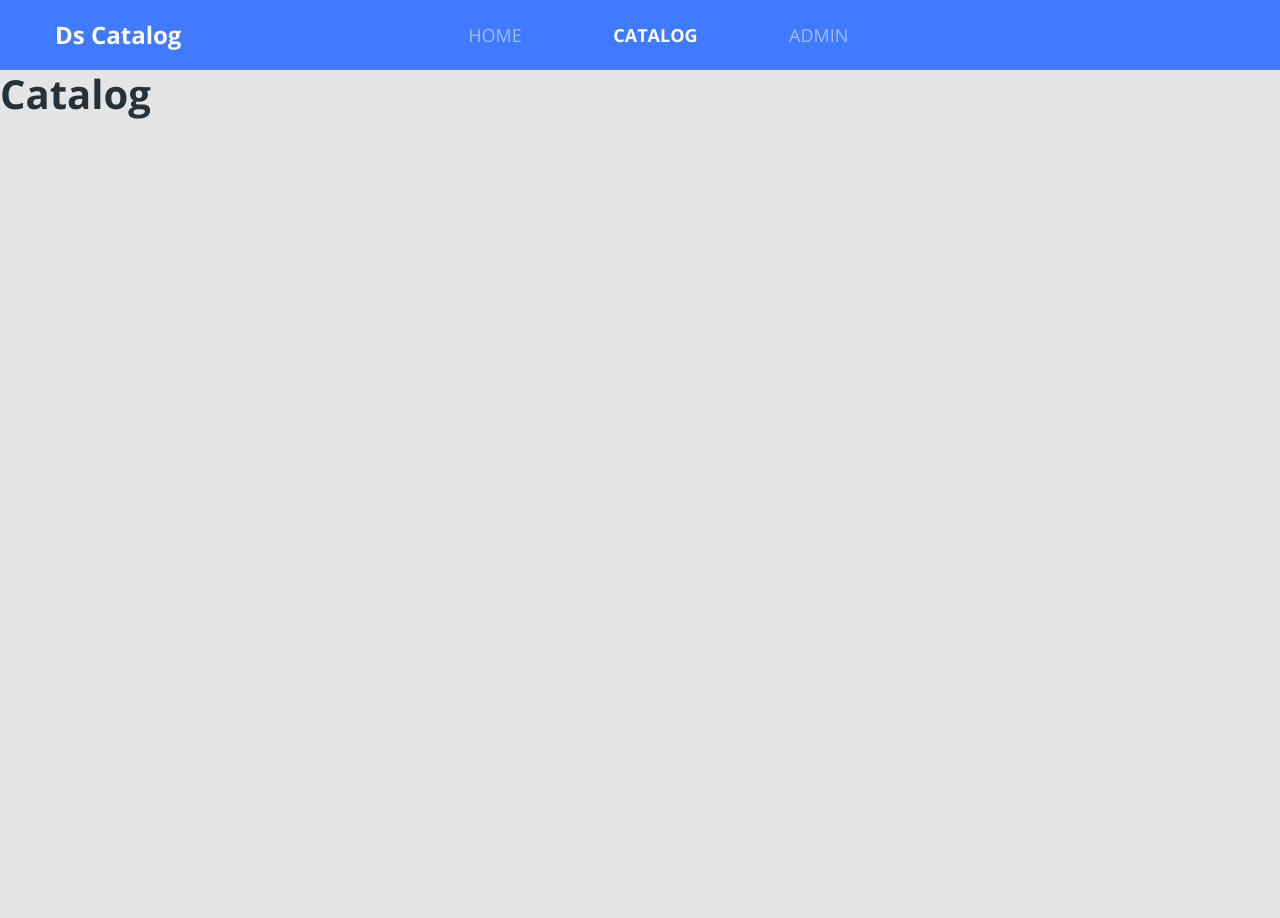
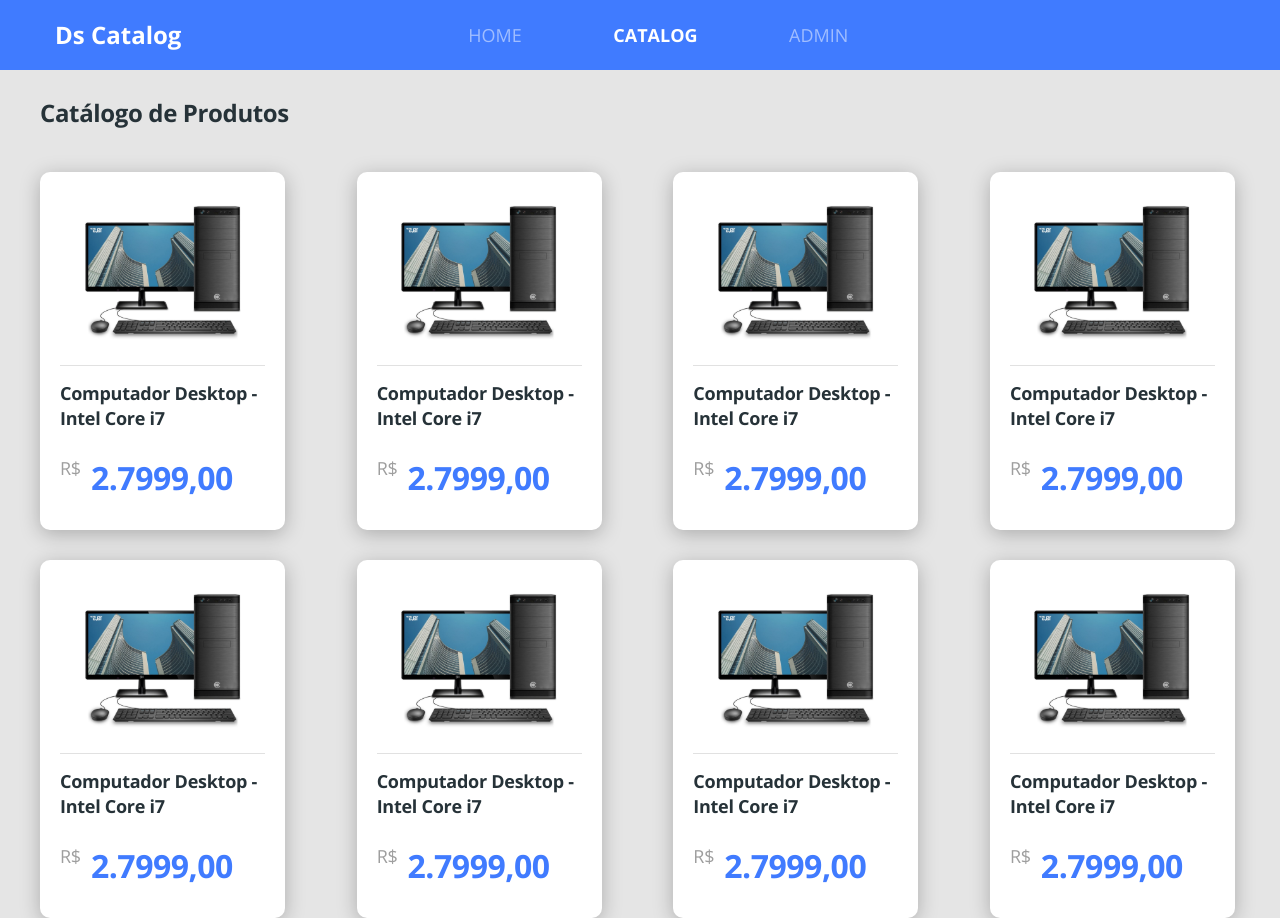
Before and after one commit to TiagoBorborema/dscatalog-bc, a React (Create React App) app in the folder front-web/: page /catalog in a window 1280 px wide. Before the commit the page ends 800 px from the top, so only its background shows below. Built offline with nearby package versions, Linux system fonts and the light colour scheme.

Commit message:
Finish Product listing layout

```diff
--- a/front-web/src/app.scss
+++ b/front-web/src/app.scss
@@ -21,3 +21,14 @@
       color:unset;
     }
   }
+
+.border-radius-10{
+  border-radius: 10px;
+}
+ .border-radius-20{
+  border-radius: 20px;
+}
+.card-base{
+  background: #fff;
+  box-shadow: 0px 4px 20px rgba(0, 0, 0, 0.25);
+}
--- a/front-web/src/core/components/Navbar/index.tsx
+++ b/front-web/src/core/components/Navbar/index.tsx
@@ -7,7 +7,7 @@
 
     <nav className="row bg-primary main-nav">
         <div className="col-2">
-            <Link to="l/" className="nav-logo-text">
+            <Link to="/" className="nav-logo-text">
             <h4>Ds Catalog</h4>
             </Link>
         </div>
--- /dev/null
+++ b/front-web/src/pages/Catalog/components/ProductCard/index.tsx
@@ -0,0 +1,19 @@
+import React from 'react';
+import './styles.scss';
+import {ReactComponent as ProductImage} from "../../../../core/assets/images/product.svg";
+
+const ProductCard = () => (
+    <div className="card-base border-radius-10 product-card">
+       <ProductImage />
+       <div className="product-info">
+        <h6 className="product-name">
+            Computador Desktop - Intel Core i7
+        </h6>
+        <div className="product-price-container">
+            <span className="product-currency">R$</span>
+            <h3 className="product-price">2.7999,00</h3>
+        </div>
+       </div>
+    </div>
+);
+export default ProductCard;
--- /dev/null
+++ b/front-web/src/pages/Catalog/components/ProductCard/styles.scss
@@ -0,0 +1,37 @@
+.product-card{
+    width: 245px;
+    padding: 20px 20px 30px 20px;
+    text-align: center;
+}
+
+.product-info{
+    border-top: 1px solid #E1E1E1;
+    text-align: left;
+    padding-top: 15px;
+    margin-top: 15px;
+}
+.product-name{
+    font-size: 18px;
+    line-height: 25px;
+    letter-spacing: -0.015em;
+}
+
+.product-price-container{
+    margin-top: 25px;
+    display: flex;
+}
+
+.product-currency{
+    font-size: 18px;
+    line-height: 25px;
+    letter-spacing: -0.015em;
+    color: #9E9E9E;
+}
+
+.product-price{
+    font-size: 32px;
+    line-height: 44px;
+    letter-spacing: -0.015em;
+    color: #407BFF;
+    margin-left: 10px;
+}
--- a/front-web/src/pages/Catalog/index.tsx
+++ b/front-web/src/pages/Catalog/index.tsx
@@ -1,10 +1,21 @@
 import React from 'react';
-
+import ProductCard from './components/ProductCard';
+import './styles.scss';
 const Catalog = () =>(
-    <div>
-        <h1>
-            Catalog
+    <div className="catalog-container">
+        <h1 className="catalog-title">
+            Catálogo de Produtos
         </h1>
+        <div className="catalog-products">
+          <ProductCard />
+          <ProductCard />
+          <ProductCard />
+          <ProductCard />
+          <ProductCard />
+          <ProductCard />
+          <ProductCard />
+          <ProductCard />
+        </div>
     </div>
 );
 export default Catalog;
--- /dev/null
+++ b/front-web/src/pages/Catalog/styles.scss
@@ -0,0 +1,19 @@
+.catalog-container{
+    margin-top: 26px;
+    padding-left: 40px;
+    padding-right: 40px;
+}
+
+.catalog-title{
+    font-size: 24px;
+    line-height: 33px;
+    letter-spacing: -0.015em;
+}
+
+.catalog-products{
+    margin-top: 43px;
+    display: grid;
+    grid-gap: 30px 20px;
+    grid-template-columns: repeat(auto-fit, 250px);
+    justify-content: space-between;
+}
--- a/front-web/src/pages/Home/index.tsx
+++ b/front-web/src/pages/Home/index.tsx
@@ -5,7 +5,7 @@
 import {Link} from 'react-router-dom';
 const Home = ()=> (
     <div className="home-container">
-        <div className="row home-content">
+        <div className="row home-content card-base border-radius-20">
             <div className="col-6">
             <h1 className="text-title">
                 Conheça o melhor<br /> catálogo de produtos
--- a/front-web/src/pages/Home/styles.scss
+++ b/front-web/src/pages/Home/styles.scss
@@ -8,7 +8,6 @@
 .home-content{
     background-color:#fff;
     box-shadow: 0px 4px 20px rgba(0, 0, 0, 0.25);
-    border-radius: 20px;
     padding-top: 155px;
     padding-bottom: 150px;
 }
```
Also changed, not shown: front-web/src/core/assets/images/product.svg (added).
